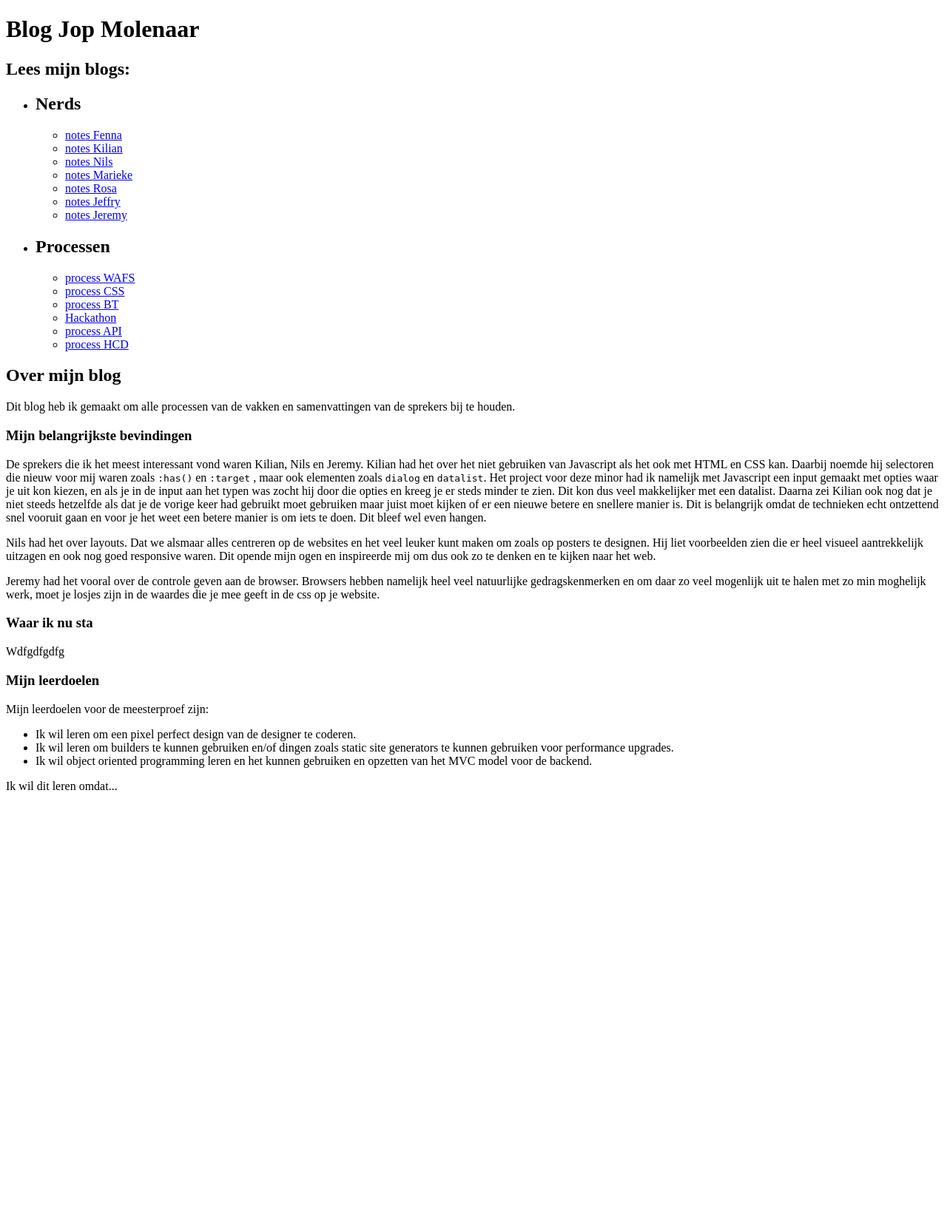
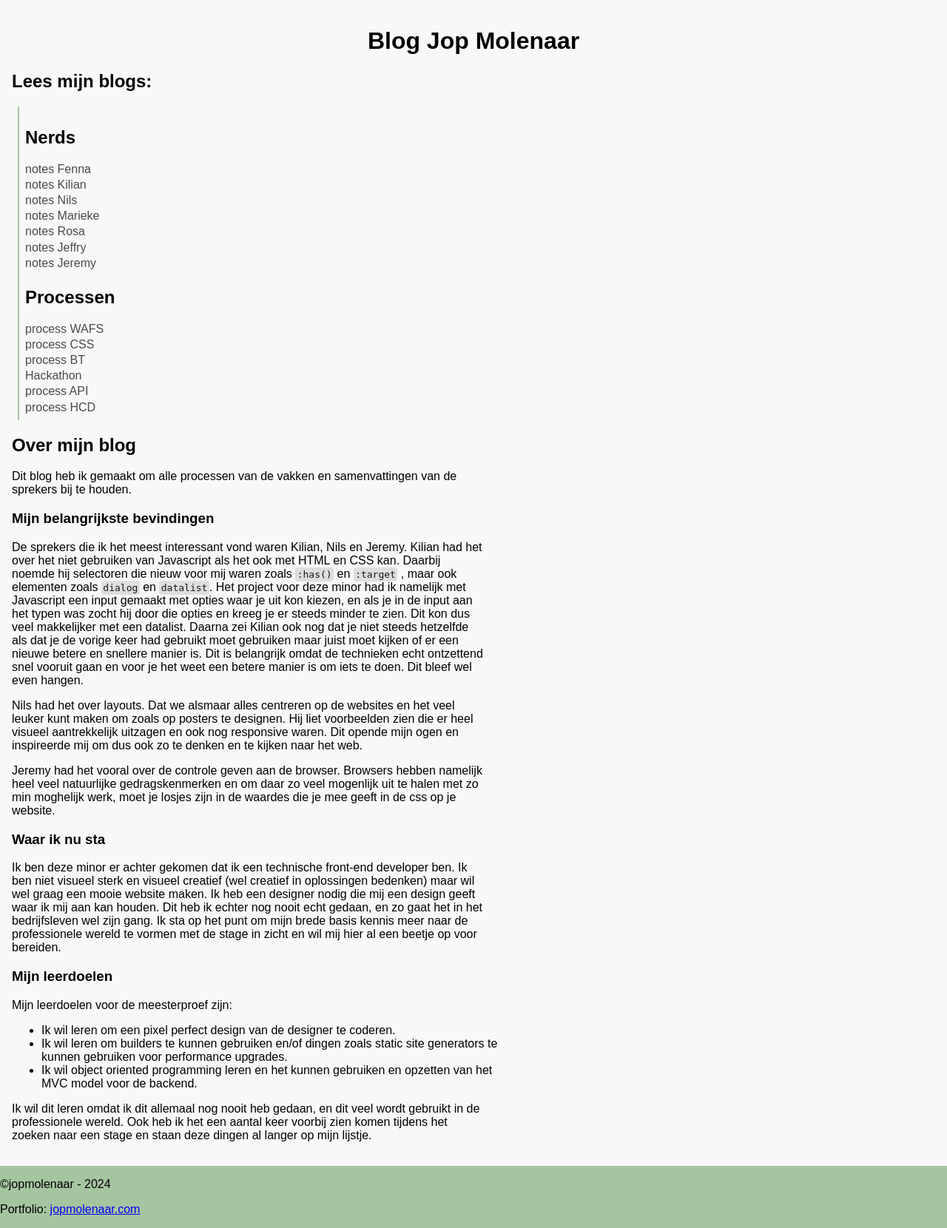
Before and after one commit to JopMolenaar/processJournal-JopMolenaar-WebDevDes, a Node server app: page /home in a window 1280 px wide. Shown: the whole page at 74% size. Before the commit the page ends 1068 px from the top, so only its background shows below. Run offline with Node 20, Linux system fonts and the light colour scheme; some libraries are stand-ins or nearby versions.

Commit message:
added content + first styling

```diff
--- /dev/null
+++ b/static/styles/home.css
@@ -0,0 +1,21 @@
+main {
+    background-color: var( --color-main);
+    padding: 1em;
+}
+
+h1 {
+    display: flex;
+    justify-content: center;
+}
+
+section:nth-of-type(1) nav > ul >li{
+    list-style: none;
+
+    & div {
+
+    }
+}
+
+footer{
+
+}
--- a/views/home.ejs
+++ b/views/home.ejs
@@ -4,6 +4,8 @@
     <meta charset="UTF-8">
     <meta http-equiv="X-UA-Compatible" content="IE=edge">
     <meta name="viewport" content="width=device-width, initial-scale=1.0">
+    <link rel="stylesheet" href="styles/style.css" />
+    <link rel="stylesheet" href="styles/home.css" />
     <title>Home - Blog Jop Molenaar - Web design & dev Minor</title>
 </head>
 <body>
@@ -50,13 +52,13 @@
                 <p>De sprekers die ik het meest interessant vond waren Kilian, Nils en Jeremy. Kilian had het over het niet gebruiken van Javascript als het ook met HTML en CSS kan.
                     Daarbij noemde hij selectoren die nieuw voor mij waren zoals <code>:has()</code> en <code>:target</code> , maar ook elementen zoals <code>dialog</code> en <code>datalist</code>.
                     Het project voor deze minor had ik namelijk met Javascript een input gemaakt met opties waar je uit kon kiezen, en als je in de input aan het typen was zocht hij door die opties
-                    en kreeg je er steds minder te zien.
+                    en kreeg je er steeds minder te zien.
                     Dit kon dus veel makkelijker met een datalist. Daarna zei Kilian ook nog dat je niet steeds hetzelfde als dat je de vorige keer had gebruikt moet gebruiken maar juist moet kijken
                     of er een nieuwe betere en snellere manier is.
                     Dit is belangrijk omdat de technieken echt ontzettend snel vooruit gaan en voor je het weet een betere manier is om iets te doen. Dit bleef wel even hangen.</p>
                 <p>
                     Nils had het over layouts. Dat we alsmaar alles centreren op de websites en het veel leuker kunt maken om zoals op posters te designen. Hij liet voorbeelden zien die er heel visueel aantrekkelijk uitzagen
-                    en ook nog goed responsive waren. Dit opende mijn ogen en inspireerde mij om dus ook zo te denken en te kijken naar het web.
+                    en ook nog responsive waren. Dit opende mijn ogen en inspireerde mij om dus ook zo te denken en te kijken naar het web.
                 </p>
                 <p>
                     Jeremy had het vooral over de controle geven aan de browser. Browsers hebben namelijk heel veel natuurlijke gedragskenmerken en om daar zo veel mogenlijk uit te halen met zo min moghelijk werk,
@@ -65,7 +67,10 @@
             </section>
             <section>
                 <h3>Waar ik nu sta</h3>
-                <p>Wdfgdfgdfg</p>
+                <p>Ik ben deze minor er achter gekomen dat ik een technische front-end developer ben. Ik ben niet visueel sterk en visueel creatief (wel creatief in oplossingen bedenken) maar wil wel graag een mooie
+                    website maken. Ik heb een designer nodig die mij een design geeft waar ik mij aan kan houden. Dit heb ik echter nog nooit echt gedaan, en zo gaat het in het bedrijfsleven wel zijn gang.
+                    Ik sta op het punt om mijn brede basis kennis meer naar de professionele wereld te vormen met de stage in zicht en wil mij hier al een beetje op voor bereiden.
+                </p>
             </section>
             <section>
                 <h3>Mijn leerdoelen</h3>
@@ -75,9 +80,16 @@
                     <li>Ik wil leren om builders te kunnen gebruiken en/of dingen zoals static site generators te kunnen gebruiken voor performance upgrades.</li>
                     <li>Ik wil object oriented programming leren en het kunnen gebruiken en opzetten van het MVC model voor de backend.</li>
                 </ul>
-                <p>Ik wil dit leren omdat... </p>
+                <p>Ik wil dit leren omdat ik dit allemaal nog nooit heb gedaan, en dit veel wordt gebruikt in de professionele wereld.
+                    Ook heb ik het een aantal keer voorbij zien komen tijdens het zoeken naar een stage en staan deze dingen al langer op mijn
+                    lijstje.
+                </p>
             </section>
         </section>
     </main>
+    <footer>
+        <p>©jopmolenaar - 2024</p>
+        <p>Portfolio: <a target="_blank" href="https://jopmolenaar.com/">jopmolenaar.com</a></p>
+    </footer>
 </body>
 </html>
```
